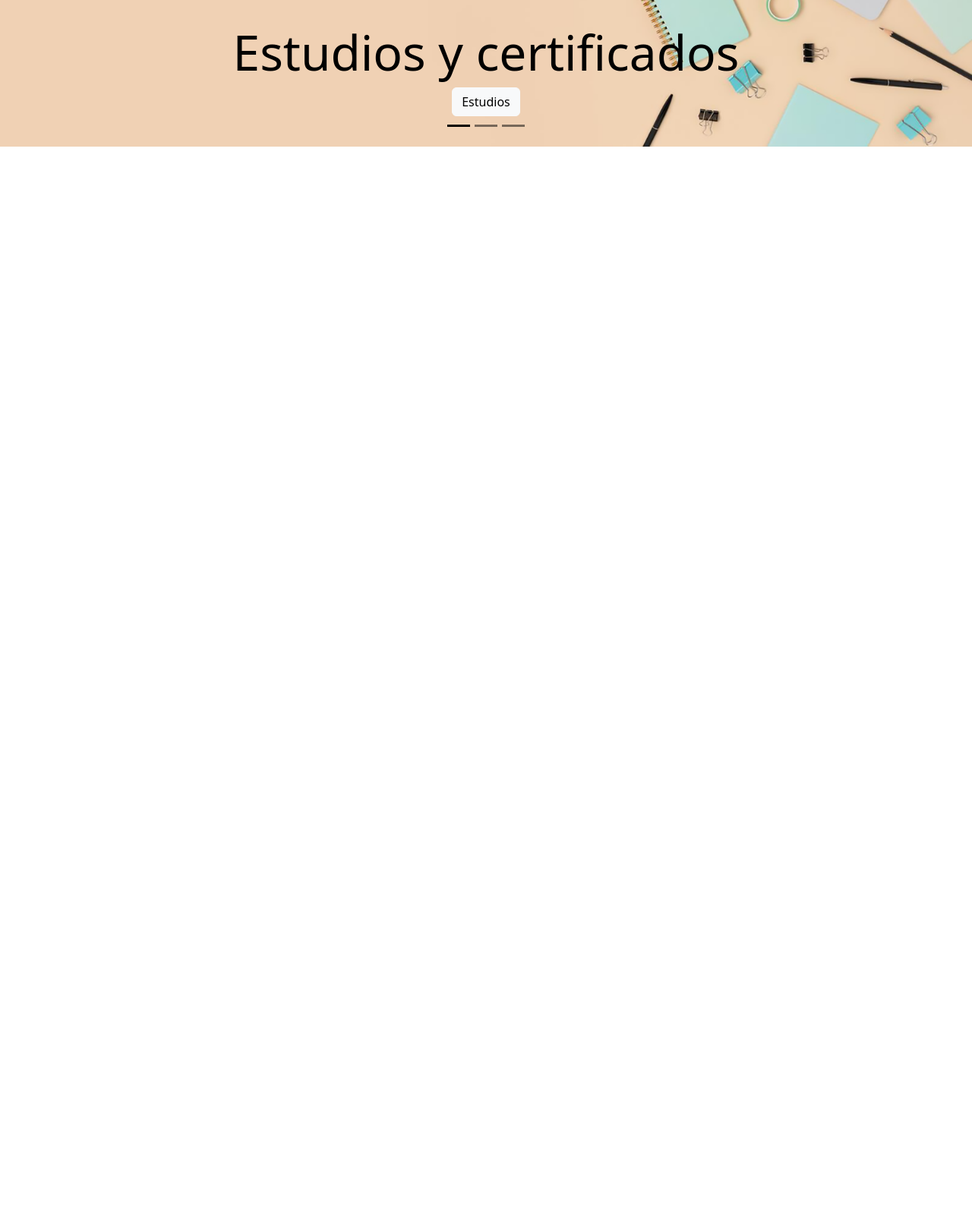
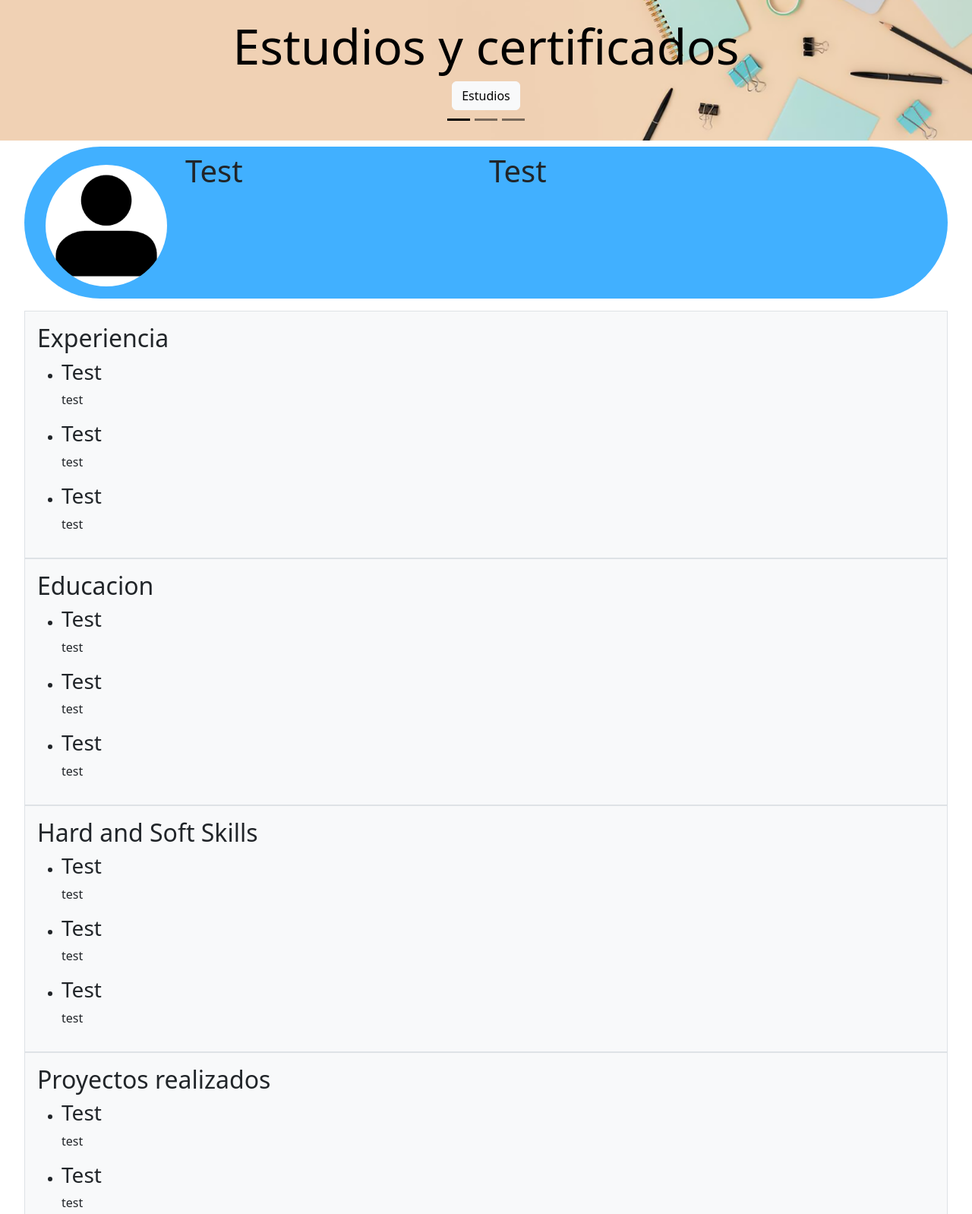
Before and after one commit to jmartincubells/PortfolioFrontEnd, a plain HTML site: page index.html in a window 1280 px wide. Shown: the part 289-1887 px from the top of the page at 76% size. Before the commit the page ends 800 px from the top, so only its background shows below. Drawn offline with nearby package versions, Linux system fonts and the light colour scheme.

Commit message:
final version 1

```diff
--- a/index.html
+++ b/index.html
@@ -16,7 +16,7 @@
 
     <body>
             <!-- Navbar -->
-        <nav class="navbar">
+        <nav class="navbar fixed-top">
             <!-- Container-->
             <div class="d-flex justify-content-between">
                 <!-- Navbar brand -->
@@ -111,10 +111,110 @@
                 <span class="carousel-control-next-icon" aria-hidden="true"></span>
                 <span class="visually-hidden">Next</span>
             </button>
+        </div>
+            <!-- Personal Portrait -->
+        <div class="profile_container rounded-pill container-fluid">
+            <div class="row g-2">
+                <div class="col-2">
+                    <img src="icons/profile_picture.png" class="rounded-circle portrait" alt="img">
+                </div>
+                <div class="col-4">
+                    <h1>Test</h1>
+                </div>
+                <div class="col-6">
+                    <h1>Test</h1>
+                </div>
+              </div>
+
+        </div>
+
+        <div class="no-padding grilla container-fluid">
+            <div class="row g-2">
+              <div class="col-12">
+                <div class="p-3 border bg-light">
+                    <h2>Experiencia</h2>
+                    <ul>
+                        <li>
+                            <h3>Test</h3>
+                            <p>test</p>
+                        </li>
+                        <li>
+                            <h3>Test</h3>
+                            <p>test</p>
+                        </li>
+                        <li>
+                            <h3>Test</h3>
+                            <p>test</p>
+                        </li>
+                    </ul>
+                </div>
+              </div>
             </div>
-            <!-- Personal Portrait -->
-
-        <!-- Javascript -->
+            <div class="row g-2">
+                <div class="col-12">
+                  <div class="p-3 border bg-light">
+                    <h2>Educacion</h2>
+                    <ul>
+                        <li>
+                            <h3>Test</h3>
+                            <p>test</p>
+                        </li>
+                        <li>
+                            <h3>Test</h3>
+                            <p>test</p>
+                        </li>
+                        <li>
+                            <h3>Test</h3>
+                            <p>test</p>
+                        </li>
+                    </ul>
+                  </div>
+                </div>
+              </div>
+              <div class="row g-2">
+                <div class="col-12">
+                  <div class="p-3 border bg-light">
+                    <h2>Hard and Soft Skills</h2>
+                    <ul>
+                        <li>
+                            <h3>Test</h3>
+                            <p>test</p>
+                        </li>
+                        <li>
+                            <h3>Test</h3>
+                            <p>test</p>
+                        </li>
+                        <li>
+                            <h3>Test</h3>
+                            <p>test</p>
+                        </li>
+                    </ul>
+                  </div>
+                </div>
+              </div>
+              <div class="row g-2">
+                <div class="col-12">
+                  <div class="p-3 border bg-light">
+                    <h2>Proyectos realizados</h2>
+                    <ul>
+                        <li>
+                            <h3>Test</h3>
+                            <p>test</p>
+                        </li>
+                        <li>
+                            <h3>Test</h3>
+                            <p>test</p>
+                        </li>
+                        <li>
+                            <h3>Test</h3>
+                            <p>test</p>
+                        </li>
+                    </ul>
+                  </div>
+                </div>
+              </div>
+        </div>
+            <!-- Javascript -->
         <!-- JavaScript Bundle with Popper -->
     <script src="https://cdn.jsdelivr.net/npm/bootstrap@5.2.0/dist/js/bootstrap.bundle.min.js" integrity="sha384-A3rJD856KowSb7dwlZdYEkO39Gagi7vIsF0jrRAoQmDKKtQBHUuLZ9AsSv4jD4Xa" crossorigin="anonymous"></script>
     <script src="app.js"></script>
--- a/style.css
+++ b/style.css
@@ -1,3 +1,20 @@
+body {
+    padding-top: 3rem;
+  }
+  @media (max-width: 1200px) {
+    body {
+      padding-top: 4rem;
+    }
+}
+  @media (max-width: 979px) {
+    body {
+      padding-top: 3.5rem;
+    }
+  }
+.navbar {
+    background-color: white;
+}
+
 .banner {
     height: 25rem;
     background-color: #0096FF;
@@ -23,8 +40,10 @@
 }
 
 .carousel_p {
+    margin-top: 1rem;
     height: 25rem;
     width: 100%;
+    display: inline-block;
 }
 
 .education_header {
@@ -37,3 +56,26 @@
     color: white;
     font-size: 4rem;
 }
+
+.portrait {
+    width: 10rem;
+    height: 10rem;
+    margin: 1rem;
+}
+
+.profile_container {
+    margin: 1rem;
+    width: 95%;
+    margin-left: 2.5%;
+    background-color: #0095ffbe;
+}
+
+.grilla {
+    margin-top: 1rem;
+    display: table;
+    width: 95%;
+}
+
+.no-padding {
+    padding: 0 !important;
+}
```
Also changed, not shown: icons/profile_picture.png (added), 1 other file.
